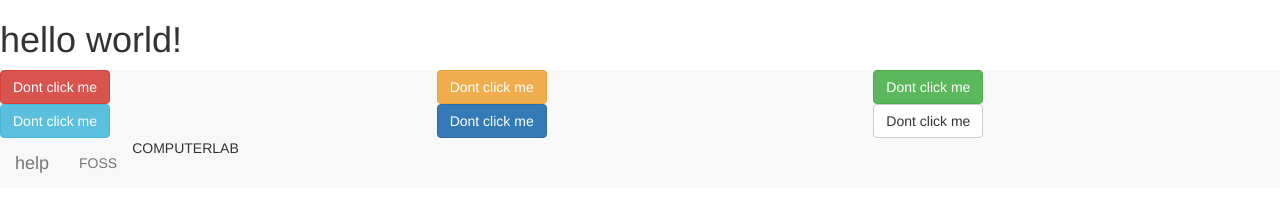
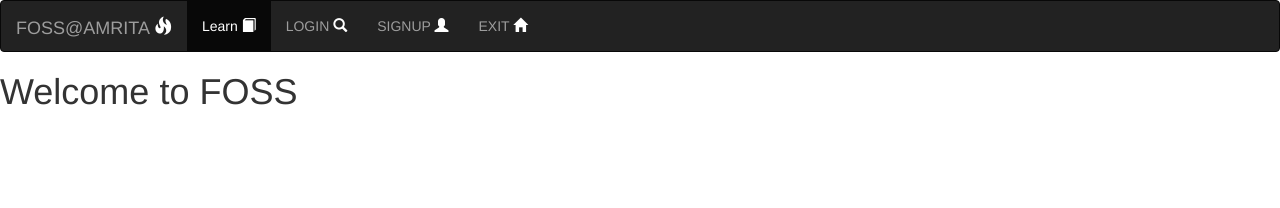
Before and after one commit to pranavpraj21/super-html, a plain HTML site: page index.html in a window 1280 px wide. Drawn offline with Linux system fonts and the light colour scheme.

Commit message:
my bootstrap page

```diff
--- a/index.html
+++ b/index.html
@@ -7,8 +7,37 @@
 	<script src="js/jquery-1.js"></script>
 	</head>
   <body>
-    <div class="jumpotron">
-	<h1>hello world!</h1>
+
+
+	<nav class="navbar navbar-inverse">
+	<div class="container-fluid">
+	    <div class="navbar-header">
+	    <a class="navbar-brand" href="#">FOSS@AMRITA
+	    <span style ="color:white" class="glyphicon glyphicon-fire"></span>
+	    </a>
+	</div>
+	<ul class="nav navbar-nav">
+	    <li class="active"><a href="#">Learn
+	     <span style ="color:white" class="glyphicon glyphicon-book"></span>
+	    </a></li>
+
+	    <li><a href="https://myaccount.google.com/?pli=1">LOGIN
+	    <span style ="color:white" class="glyphicon glyphicon-search"></span>
+	    </a>
+	    </li>
+	    <li><a href="form.html">SIGNUP
+	    <span style ="color:white" class="glyphicon glyphicon-user"></span>
+	    </a></li>
+	    <li><a href="#">EXIT
+	    <span style ="color:white" class="glyphicon glyphicon-home"></span>
+	    </a></li>
+	</ul>
+    </div>
+    </nav>
+
+	<div class="jumpotron">
+	<h1>Welcome to FOSS</h1>
+	<!--
 	<div class="row">
 	<div class="col-md-4">
 	<button class="btn btn-danger">Dont click me</button>
@@ -27,17 +56,11 @@
 	</div>
 	<div class="col-md-4">
 	<button class="btn btn-default ">Dont click me</button>
-	</div>
+	</div>-->
 
-	<nav class="nav navbar-default ">
-	<div class="container-fluid">
 
-		<div class="navbar-header">
-		<a class="navbar-brand" href="http://google.com">help</a>
-	<ul class  ="nav navbar-nav pull-right">
-		<li><a href="#">FOSS</a></li>
-		<li>COMPUTER</li>
-		<li>LAB</li>
+
+
 	</nav>
 </body>
 
```
Also changed, not shown: form.html (added, +14 -0 lines).
